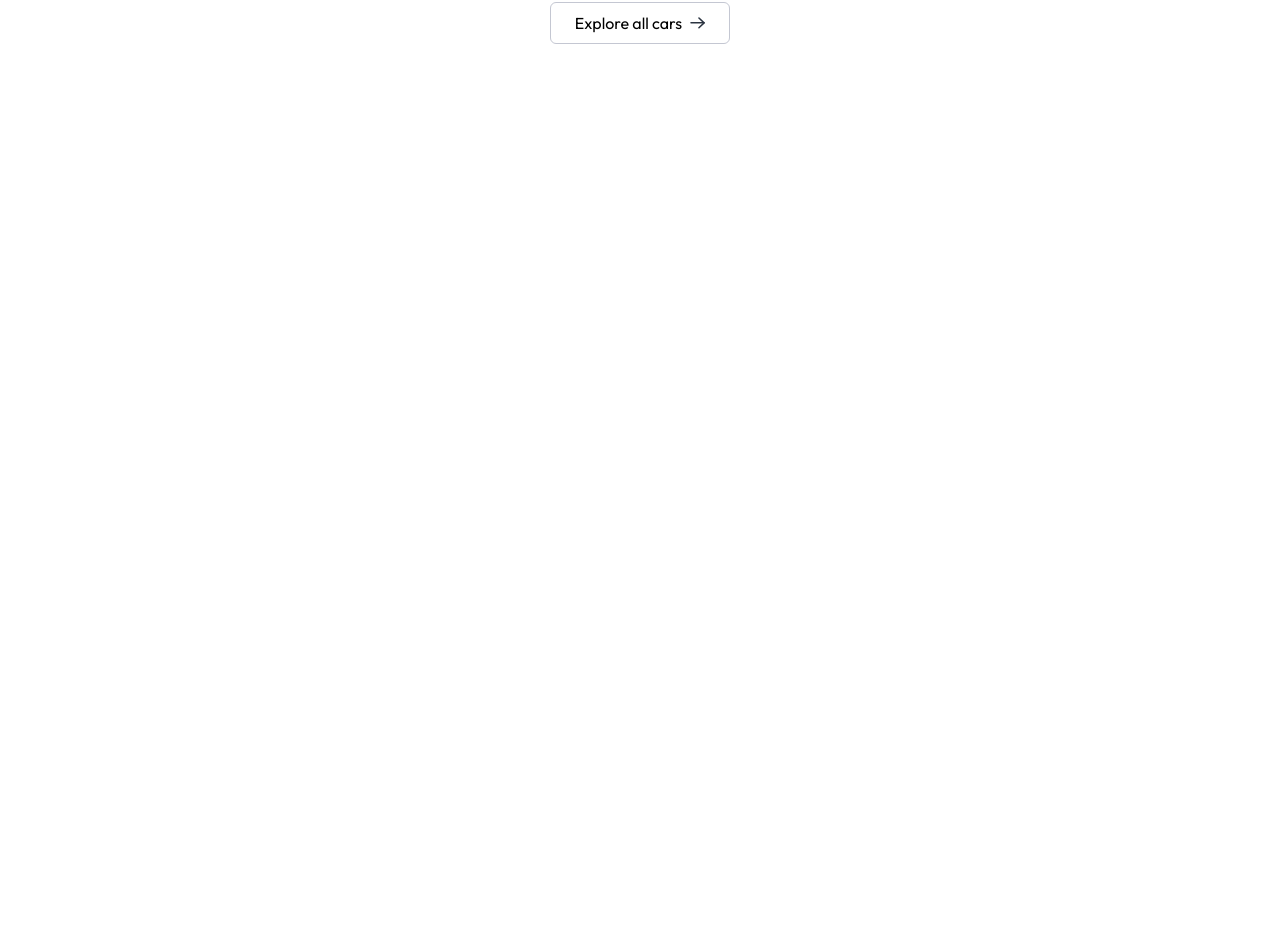
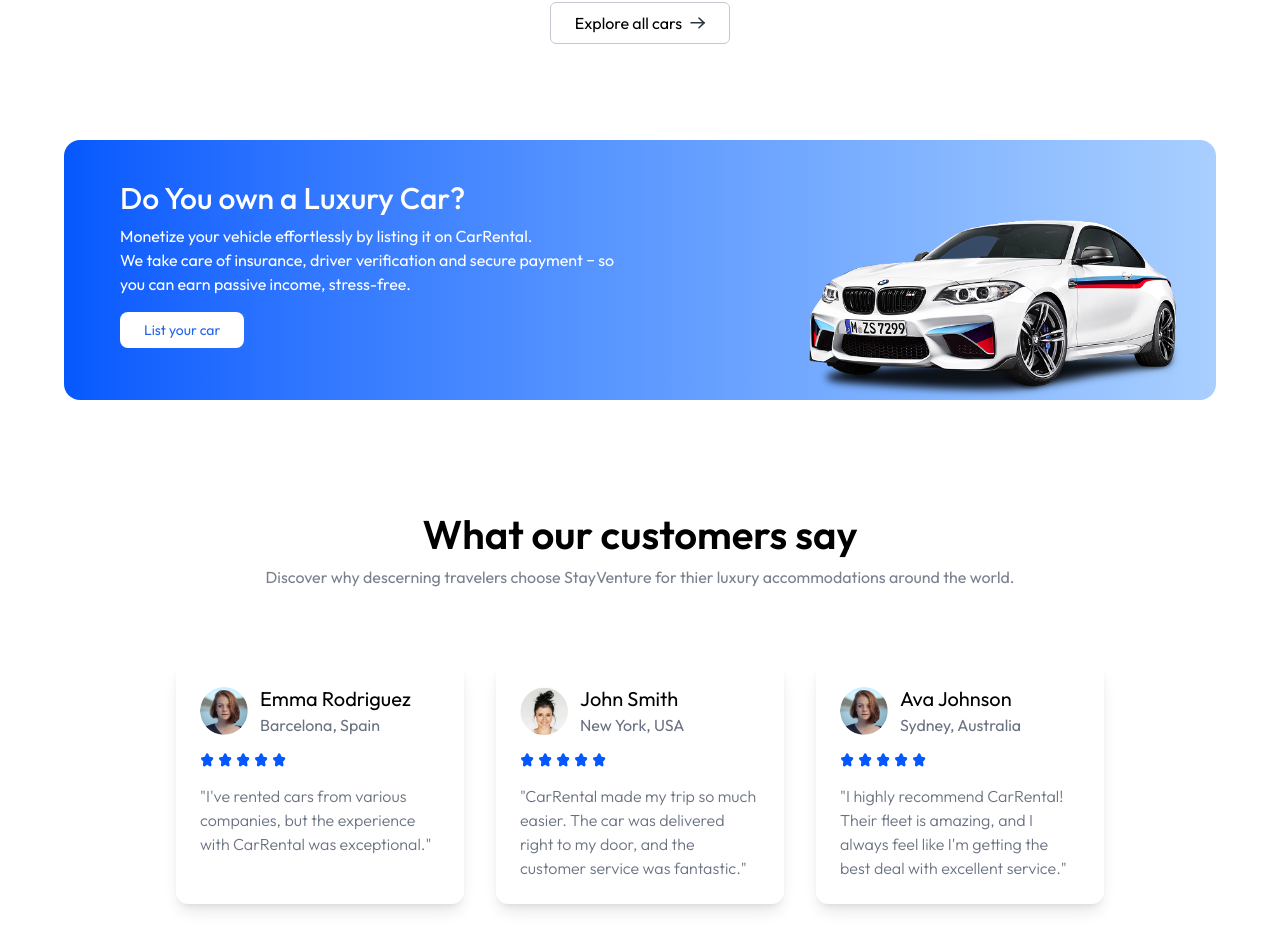
Before and after one commit to Sohrab-Malikzada/Car-Rental-MERN-Stack, a React (Vite) app in the folder client/: page / in a window 1280 px wide. Shown: the part 1907-2857 px from the top of the page. Before the commit the page ends 2047 px from the top, so only its background shows below. Built offline with nearby package versions, Linux system fonts and the light colour scheme; the HTML template or start-up script is replaced by a standard one.

Commit message:
Add banner and testimonial sections

```diff
--- /dev/null
+++ b/client/src/components/Banner.jsx
@@ -0,0 +1,23 @@
+import React from 'react'
+import { assets } from '../assets/assets'
+const Banner = () => {
+  return (
+    <div className='flex flex-col md:flex-row md:items-start items-center
+    justify-between px-8 min-md:pl-14 pt-10 bg-gradient-to-r from-[#0558FE] to-[#A9CFFF]
+    max-w-6xl mx-3 md:mx-auto rounded-2xl overflow-hidden'>
+
+      <div className='text-white'>
+        <h2 className='text-3xl font-medium'>Do You own a Luxury Car?</h2>
+        <p className='mt-2'>Monetize your vehicle effortlessly by listing it on CarRental.</p>
+        <p className='max-w-130'>We take care of insurance, driver verification and secure payment − so you can earn passive income, stress-free.</p>
+        <button className='px-6 py-2 bg-white hover:bg-slate-100 transition-all
+        text-primary rounded-lg text-sm mt-4 cursor-pointer'>List your car</button>
+      </div>
+
+      <img src={assets.banner_car_image} alt="car" className='max-h-45 mt-10' />
+
+    </div>
+  )
+}
+
+export default Banner
--- a/client/src/components/CarCard.jsx
+++ b/client/src/components/CarCard.jsx
@@ -1,12 +1,13 @@
 import React from 'react'
 import { assets } from '../assets/assets'
-
+import { useNavigate } from 'react-router-dom'
 const CarCard = ({car}) => {
 
     const currency = import.meta.env.VITE_CURRENCY
+    const navigate = useNavigate()
 
   return (
-    <div className='group bg-white rounded-xl overflow-hidden shadow-lg hover:shadow-xl hover:-translate-y-1 transition-all duration-500 cursor-pointer'>
+    <div onClick={()=> {navigate(`/car-details/${car._id}`); scrollTo(0, 0)}} className='group bg-white rounded-xl overflow-hidden shadow-lg hover:shadow-xl hover:-translate-y-1 transition-all duration-500 cursor-pointer'>
         <div className='relative h-48 overflow-hidden'>
             <img src={car.image} alt="Car image"  className='w-full h-full object-cover transition-transform duration-500 group-hover:scale-105'/>
             {car.isAvaliable && <p className='absolute top-4 left-4 bg-primary/90 text-white text-xs px-2.5 py-1 rounded-full'>Avialable Now</p> }
--- /dev/null
+++ b/client/src/components/Testimonial.jsx
@@ -0,0 +1,59 @@
+import React from 'react'
+import Title from './Title';
+import { assets } from '../assets/assets';
+const Testimonial = () => {
+
+    const testimonials = [
+      {
+        name: "Emma Rodriguez",
+        location: "Barcelona, Spain",
+        image: assets.testimonial_image_1,
+        testimonial: "I've rented cars from various companies, but the experience with CarRental was exceptional."
+      },
+      {
+        name: "John Smith",
+        location: "New York, USA",
+        image: assets.testimonial_image_2,
+        testimonial: "CarRental made my trip so much easier. The car was delivered right to my door, and the customer service was fantastic."
+      },
+      {
+        name: "Ava Johnson",
+        location: "Sydney, Australia",
+        image: assets.testimonial_image_1,
+        testimonial: "I highly recommend CarRental! Their fleet is amazing, and I always feel like I'm getting the best deal with excellent service."
+      }
+    ];
+
+  return (
+    <div className='py-28 px-6 md:px-16 lg:px-24 xl:px-44'>
+        <Title title="What our customers say" subTitle="Discover why descerning
+        travelers choose StayVenture for thier luxury accommodations around the
+        world." />
+
+        <div className='grid grid-cols-1 sm:grid-cols-2 lg:grid-cols-3 gap-8 mt-18'>
+            {testimonials.map((testimonial, index) => (
+                <div key={index} className='bg-white p-6 rounded-xl shadow-lg
+                hover:translate-y-1 transition-all duration-500
+                '>
+                    <div className='flex items-center gap-3'>
+                        <img className='w-12 h-12 rounded-full' src={testimonial.image} alt={testimonial.name} />
+                        <div>
+                          <p className='text-xl'>{testimonial.name}</p>
+                          <p className='text-gray-500'>{testimonial.location}</p>
+                        </div>
+                    </div>
+                    <div className='flex items-center gap-1 mt-4'>
+                      {Array(5).fill(0).map((_, index) => (
+                       <img key={index} src={assets.star_icon} alt="star-ican" />
+                      ))}
+                    </div>
+                    <p className='text-gray-500 max-w-90 mt-4 font-light'>"{testimonial.testimonial}"</p>
+                </div>
+            ))}
+        </div>
+
+    </div>
+  )
+}
+
+export default Testimonial
--- a/client/src/pages/Home.jsx
+++ b/client/src/pages/Home.jsx
@@ -1,12 +1,15 @@
 import React from 'react'
 import Hero from '../components/Hero'
 import FeaturedSection from '../components/FeaturedSection'
-
+import Banner from '../components/Banner'
+import Testimonial from '../components/Testimonial'
 const Home = () => {
   return (
     <>
       <Hero />
       <FeaturedSection />
+      <Banner />
+      <Testimonial />
     </>
   )
 }
```
